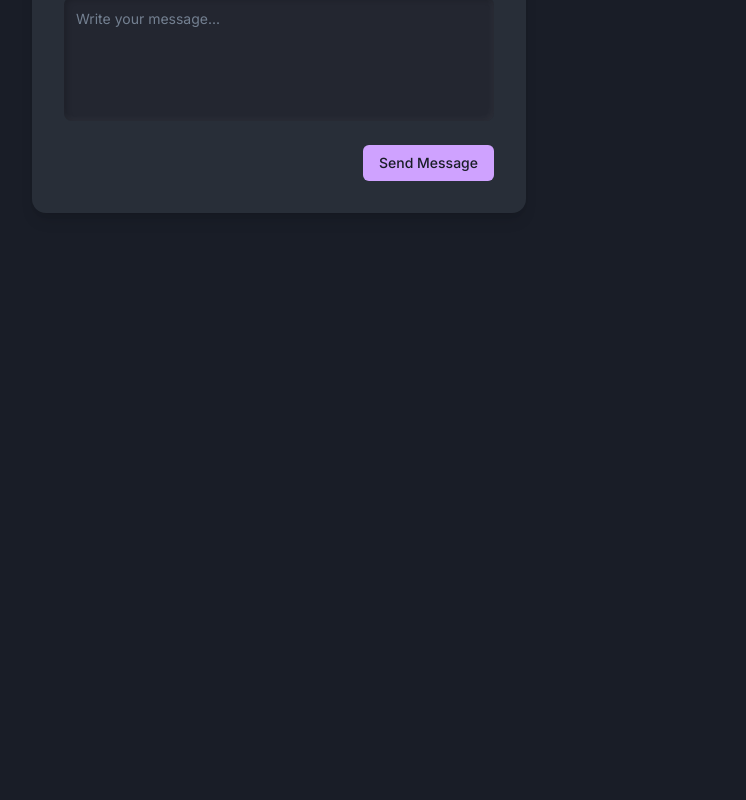
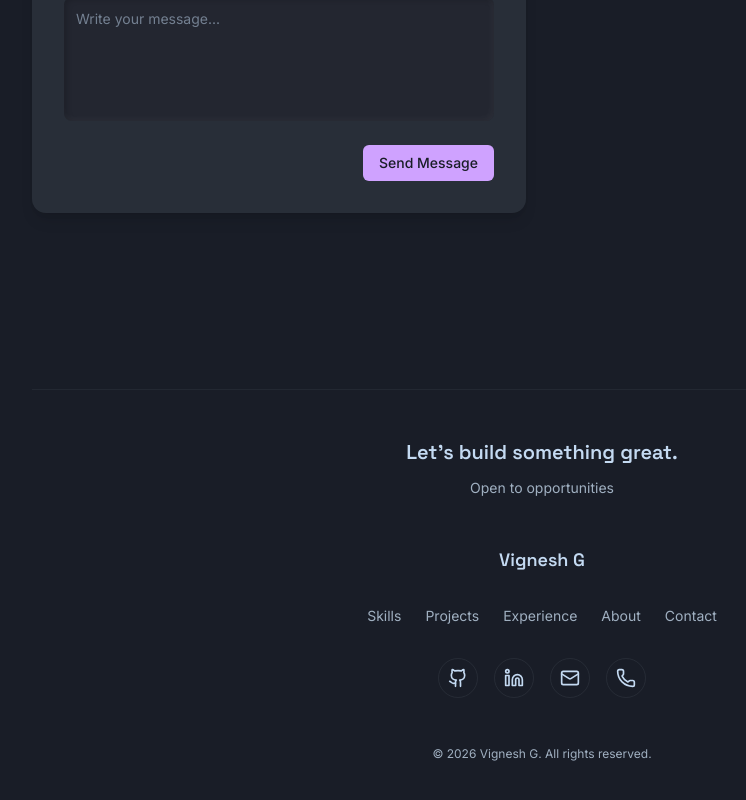
Before and after one commit to vignesh-g-05/portfolio, a React (Vite) app: page / in a window 1280 px wide. Shown: the part 2569-3369 px from the top of the page, without its empty margins (98-844 px from the left). Before the commit the page ends 2862 px from the top, so only its background shows below. Built offline with nearby package versions, Linux system fonts and the light colour scheme.

Commit message:
feat: add footer

```diff
--- a/src/App.tsx
+++ b/src/App.tsx
@@ -5,6 +5,7 @@ import Projects from "./features/projects";
 import Experience from "./features/experience";
 import About from "./features/about";
 import Contact from "./features/contact";
+import Footer from "./features/footer";
 
 export default function App() {
   return (
@@ -16,6 +17,7 @@ export default function App() {
       <Experience />
       <About />
       <Contact />
+      <Footer />
     </main>
   );
 }
--- /dev/null
+++ b/src/features/footer/index.tsx
@@ -0,0 +1,86 @@
+import { Github, Linkedin, Mail, Phone } from "lucide-react";
+
+export default function Footer() {
+  return (
+    <footer className="border-border/40 mt-24 border-t py-12">
+      <div className="mx-auto max-w-5xl px-4">
+        {/* CTA (this is what was missing) */}
+        <div className="mb-12 space-y-3 text-center">
+          <h3 className="font-heading text-xl font-semibold">
+            Let’s build something great.
+          </h3>
+          <p className="text-muted-foreground text-sm">Open to opportunities</p>
+        </div>
+
+        {/* Main Footer */}
+        <div className="flex flex-col items-center gap-8">
+          {/* Name */}
+          <h4 className="font-heading text-lg font-semibold">Vignesh G</h4>
+
+          {/* Navigation */}
+          <ul className="text-muted-foreground flex flex-wrap justify-center gap-6 text-sm">
+            <li>
+              <a href="#skills">Skills</a>
+            </li>
+            <li>
+              <a href="#projects">Projects</a>
+            </li>
+            <li>
+              <a href="#experience">Experience</a>
+            </li>
+            <li>
+              <a href="#about">About</a>
+            </li>
+            <li>
+              <a href="#contact">Contact</a>
+            </li>
+          </ul>
+
+          {/* Socials */}
+          <div className="flex items-center gap-4">
+            <a
+              aria-label="GitHub"
+              href="https://github.com/vignesh-g-05"
+              target="_blank"
+              rel="noopener noreferrer"
+              className="border-border/50 hover:border-primary/40 grid size-10 place-content-center rounded-full border transition-all hover:shadow-[0_0_10px_rgba(79,243,243,0.25)]"
+            >
+              <Github className="w-5" />
+            </a>
+
+            <a
+              aria-label="LinkedIn"
+              href="https://www.linkedin.com/in/-vignesh-g/"
+              target="_blank"
+              rel="noopener noreferrer"
+              className="border-border/50 hover:border-primary/40 grid size-10 place-content-center rounded-full border transition-all hover:shadow-[0_0_10px_rgba(79,243,243,0.25)]"
+            >
+              <Linkedin className="w-5" />
+            </a>
+
+            <a
+              aria-label="Email"
+              href="mailto:gvignesh05@gmail.com"
+              className="border-border/50 hover:border-primary/40 grid size-10 place-content-center rounded-full border transition-all hover:shadow-[0_0_10px_rgba(79,243,243,0.25)]"
+            >
+              <Mail className="w-5" />
+            </a>
+
+            <a
+              aria-label="Phone"
+              href="tel:+91 12345 12345"
+              className="border-border/50 hover:border-primary/40 grid size-10 place-content-center rounded-full border transition-all hover:shadow-[0_0_10px_rgba(79,243,243,0.25)]"
+            >
+              <Phone className="w-5" />
+            </a>
+          </div>
+        </div>
+
+        {/* Bottom */}
+        <div className="text-muted-foreground mt-12 text-center text-xs">
+          © {new Date().getFullYear()} Vignesh G. All rights reserved.
+        </div>
+      </div>
+    </footer>
+  );
+}
```
